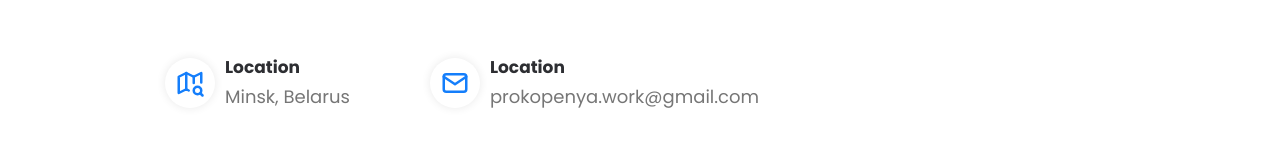
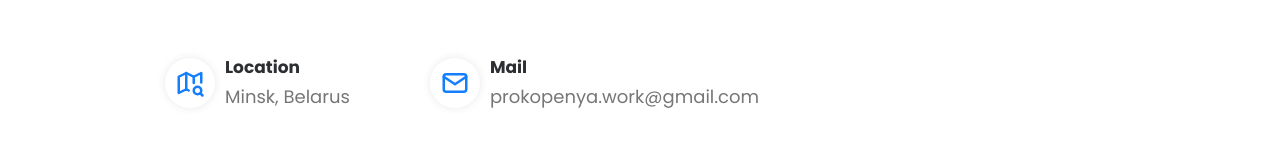
Before and after one commit to Albedo-13/Albedo-13.github.io, a React (Vite) app: page / in a window 1280 px wide. Shown: the part 3905-4053 px from the top of the page. Built offline with nearby package versions, Linux system fonts and the light colour scheme.

Commit message:
refactor: change minor text mistake

```diff
--- a/src/components/contact/Contact.jsx
+++ b/src/components/contact/Contact.jsx
@@ -26,7 +26,7 @@ export const Contact = () => {
               <MailIcon />
             </div>
             <div className="contact-item-about">
-              <p className="contact-item-title">Location</p>
+              <p className="contact-item-title">Mail</p>
               <Link to={`mailto:${data.email}`} className="contact-item-subtitle">
                 {data.email}
               </Link>
```
